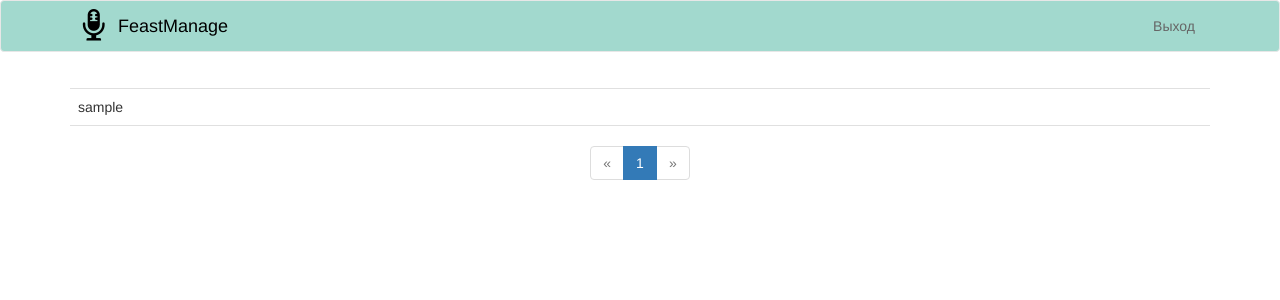
After one commit to LeoTonic/FeastManage, a Flask app: page /accounts/ in a window 1280 px wide. The commit adds this page. Shown: the top 300 px of the page. Run offline with Flask 2, Linux system fonts and the light colour scheme; the visitor is signed in with stand-in values (Sample User, id 1); data comes from the database, SQL or seed files in the repository; some libraries are stand-ins or nearby versions.

Commit message:
Список пользователей - базовая форма

```diff
--- a/app/__init__.py
+++ b/app/__init__.py
@@ -11,7 +11,7 @@ bootstrap = Bootstrap()
 db = SQLAlchemy(session_options={'autoflush': False})
 login_manager = LoginManager()
 login_manager.session_protection = 'strong'
-login_manager.login_view = 'auth.login'
+login_manager.login_view = 'accounts.login'
 
 
 def create_app(config_name):
--- a/app/accounts/views.py
+++ b/app/accounts/views.py
@@ -1,10 +1,24 @@
-from flask import Blueprint, flash, render_template, redirect, url_for, request
+from flask import Blueprint, flash, render_template, redirect, url_for, request, current_app
 from flask_login import login_user, logout_user, login_required
 from app import app_version
 from app.models import User
 from .forms import LoginForm
 
 accounts = Blueprint('accounts', __name__)
+
+
+@accounts.route('/', methods=['GET', 'POST'])
+@login_required
+def index():
+    page = request.args.get('page', 1, type=int)
+    pagination = User.query.paginate(
+        page, per_page=current_app.config['ITEMS_PER_PAGE'],
+        error_out=False)
+    context = dict()
+    context['users'] = pagination.items
+    context['pagination'] = pagination
+    context['app_version'] = app_version
+    return render_template('accounts/index.html', context=context)
 
 
 @accounts.route('/login', methods=['GET', 'POST'])
--- a/app/static/css/accounts.css
+++ b/app/static/css/accounts.css
@@ -31,6 +31,22 @@
     color: silver;
 }
 
+.users {
+    list-style-type: none;
+    padding: 0px;
+    margin: 16px 0px 0px 0px;
+    border-top: 1px solid #e0e0e0;
+}
+
+.user {
+    padding: 8px;
+    border-bottom: 1px solid #e0e0e0;
+    cursor: pointer;
+}
+.user:hover {
+    background-color: #f0f0f0;
+}
+
 @media screen and (max-width: 512px) {
     .loginbox {
         width: 100%;
--- a/app/static/css/base.css
+++ b/app/static/css/base.css
@@ -8,10 +8,17 @@ div.navbar-header > img {
 div.navbar {
     background-color: #A2D9CE;
 }
+
 a.navbar-brand {
-    color: #888;
+    color: #000 !important;
 }
 
 ul.navbar-nav > li > a {
-    color: #666;
+    color: #666 !important;
 }
+
+div.pagination {
+    margin: 0;
+    width: 100%;
+    text-align: center;
+}
--- /dev/null
+++ b/app/templates/_macros.html
@@ -0,0 +1,29 @@
+{% macro pagination_widget(pagination, endpoint) %}
+<ul class="pagination">
+    <li{% if not pagination.has_prev %} class="disabled"{% endif %}>
+        <a href="{% if pagination.has_prev %}{{ url_for(endpoint, page=pagination.prev_num, **kwargs) }}{% else %}#{% endif %}">
+            &laquo;
+        </a>
+    </li>
+    {% for p in pagination.iter_pages() %}
+        {% if p %}
+            {% if p == pagination.page %}
+            <li class="active">
+                <a href="{{ url_for(endpoint, page = p, **kwargs) }}">{{ p }}</a>
+            </li>
+            {% else %}
+            <li>
+                <a href="{{ url_for(endpoint, page = p, **kwargs) }}">{{ p }}</a>
+            </li>
+            {% endif %}
+        {% else %}
+        <li class="disabled"><a href="#">&hellip;</a></li>
+        {% endif %}
+    {% endfor %}
+    <li{% if not pagination.has_next %} class="disabled"{% endif %}>
+        <a href="{% if pagination.has_next %}{{ url_for(endpoint, page=pagination.next_num, **kwargs) }}{% else %}#{% endif %}">
+            &raquo;
+        </a>
+    </li>
+</ul>
+{% endmacro %}
--- /dev/null
+++ b/app/templates/accounts/_users.html
@@ -0,0 +1,7 @@
+<div class="container">
+<ul class="users">
+    {% for user in context['users'] %}
+    <li class="user">{{ user.name_first }}</li>
+    {% endfor %}
+</ul>
+</div>
--- a/app/templates/accounts/index.html
+++ b/app/templates/accounts/index.html
@@ -1,8 +1,18 @@
 {% extends "base.html" %}
+{% import "_macros.html" as macros %}
 {% block title %}Пользователи{% endblock %}
 {% block head %}
 {{ super() }}
-<!--<link rel="stylesheet" href = "{{ url_for('static', filename='css/accounts.css') }}?ver={{ context['app_version'] }}">-->
+<link rel="stylesheet" href = "{{ url_for('static', filename='css/accounts.css') }}?ver={{ context['app_version'] }}">
 {% endblock %}
 {% block page_content %}
+{% include 'accounts/_users.html' %}
+<div class="container">
+{% if context['pagination'] %}
+    <div class="pagination">
+        {{ macros.pagination_widget(context['pagination'], '.index') }}
+    </div>
+{% endif %}
+</div>
+
 {% endblock %}
--- a/app/templates/base.html
+++ b/app/templates/base.html
@@ -20,6 +20,7 @@
                 <span class="icon-bar"></span>
             </button>
             <img src="{{ url_for('static', filename='img/appicon.png') }}?ver={{ context['app_version'] }}" alt="appicon"/>
+            <a class="navbar-brand" href="{{ url_for('performers.index') }}">FeastManage</a>
         </div>
         <div class="navbar-collapse collapse">
             <ul class="nav navbar-nav navbar-right">
--- a/config.py
+++ b/config.py
@@ -8,6 +8,7 @@ class Config:
     SQLALCHEMY_TRACK_MODIFICATIONS = False
     BOOTSTRAP_SERVE_LOCAL = True
     TEMPLATES_AUTO_RELOAD = True
+    ITEMS_PER_PAGE = 50
 
     @staticmethod
     def init_app(app):
```
